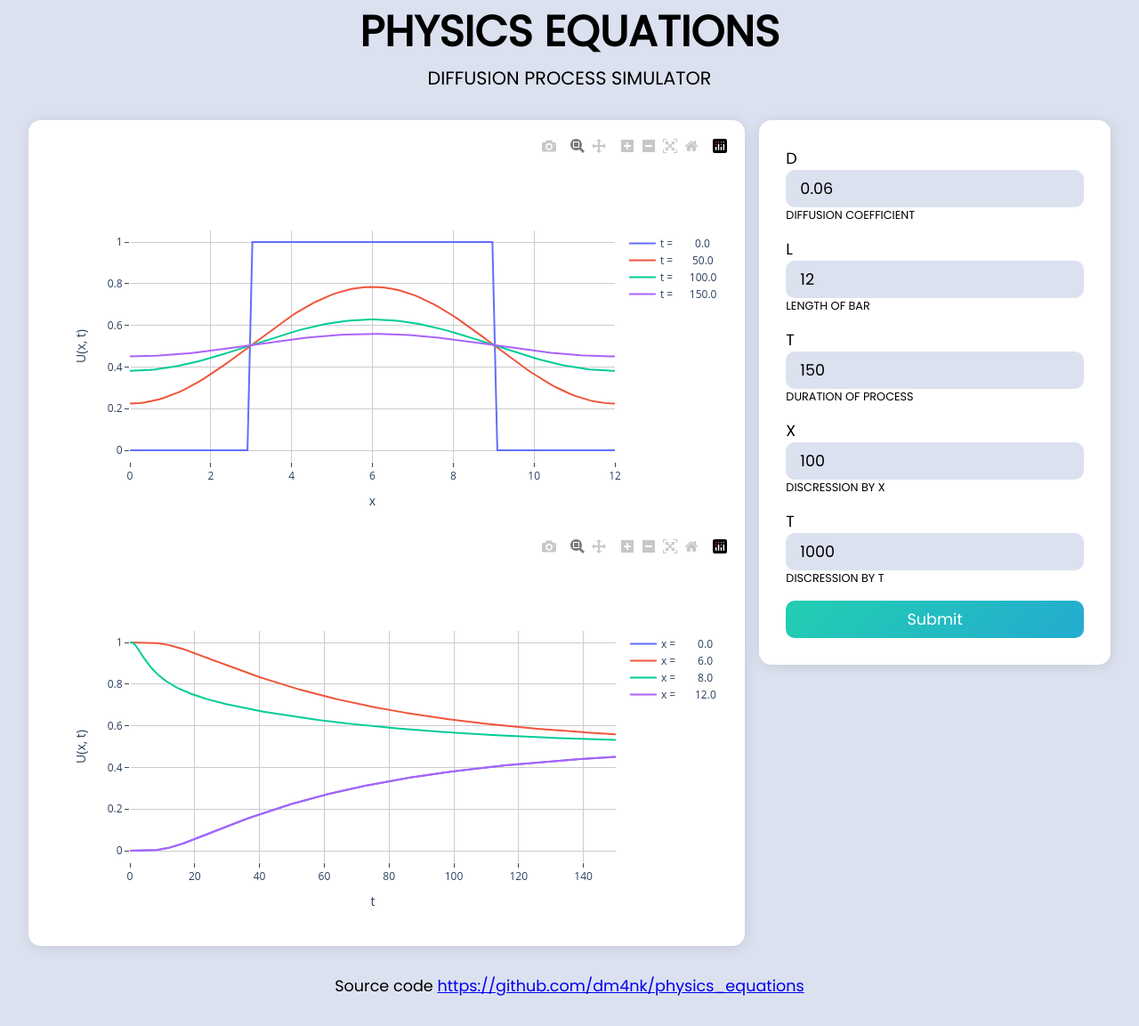
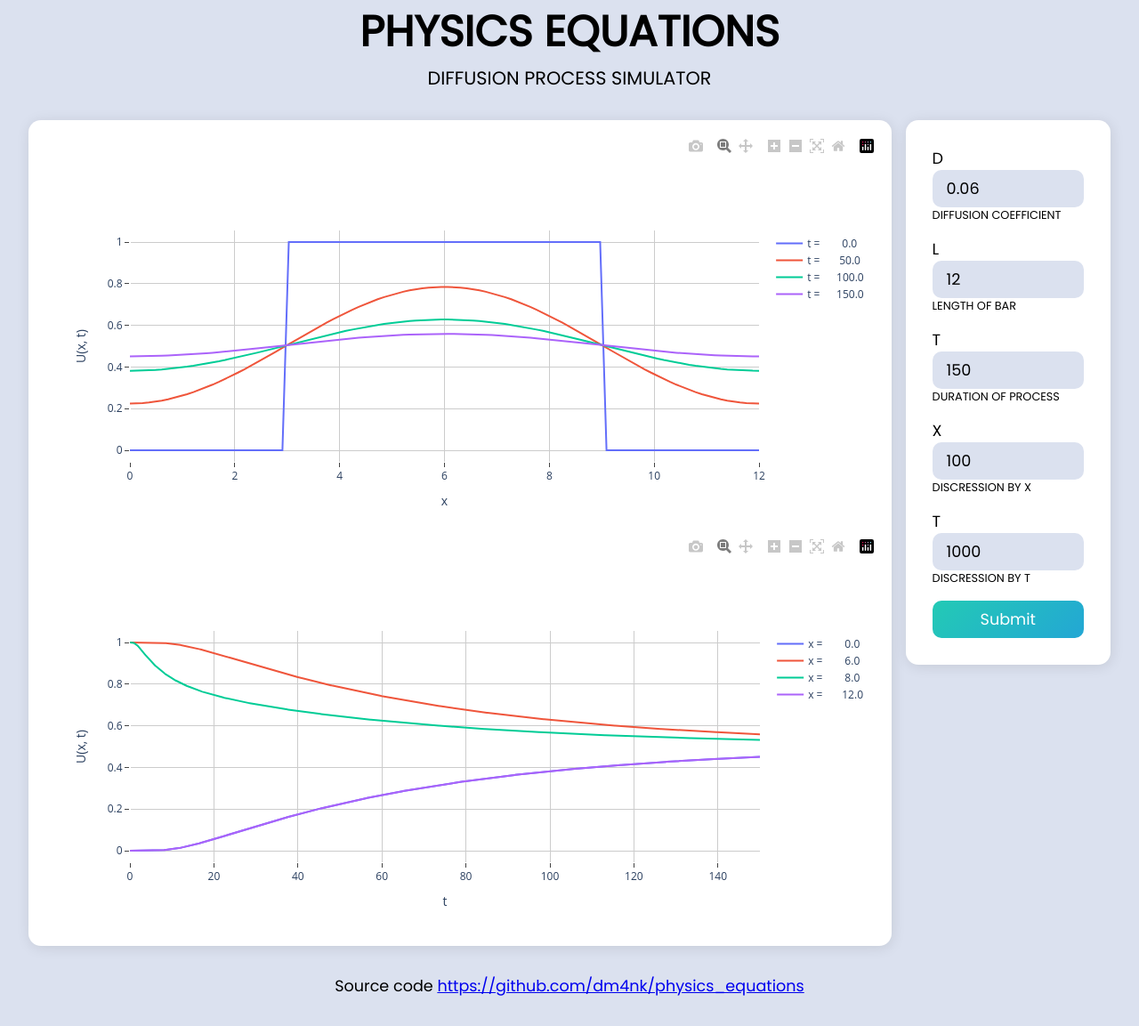
Before and after one commit to dm4nk/physics_equations, a Flask app: page / in a window 1280 px wide. Shown: the whole page at 89% size. Run offline with Flask 2, Linux system fonts and the light colour scheme; some libraries are stand-ins or nearby versions.

Commit message:
done web for dima

```diff
--- a/static/css/styles.css
+++ b/static/css/styles.css
@@ -45,7 +45,7 @@ body {
 .main-container {
   margin: 1.5rem;
   display: grid;
-  grid-template-columns: 2fr 1fr;
+  grid-template-columns: 4fr 1fr;
 }
 .main-container .container {
   background-color: var(--color-white);
--- a/static/css/styles.scss
+++ b/static/css/styles.scss
@@ -49,7 +49,7 @@ body {
 .main-container {
   margin: 1.5rem;
   display: grid;
-  grid-template-columns: 2fr 1fr;
+  grid-template-columns: 4fr 1fr;
 
   .container {
     background-color: var(--color-white);
```
